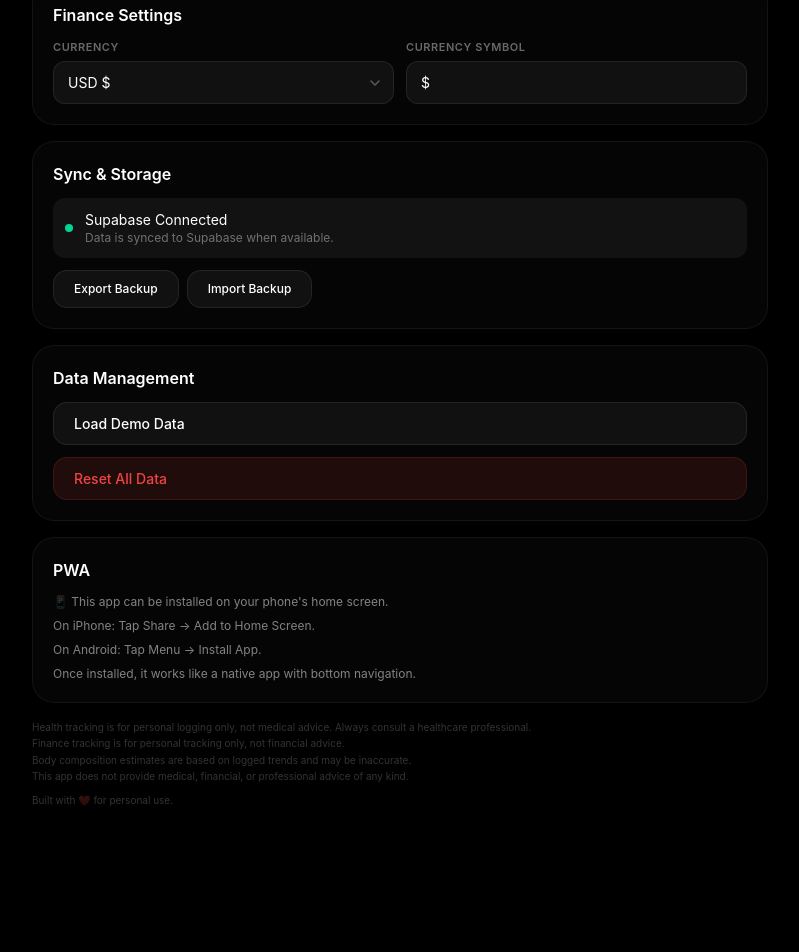
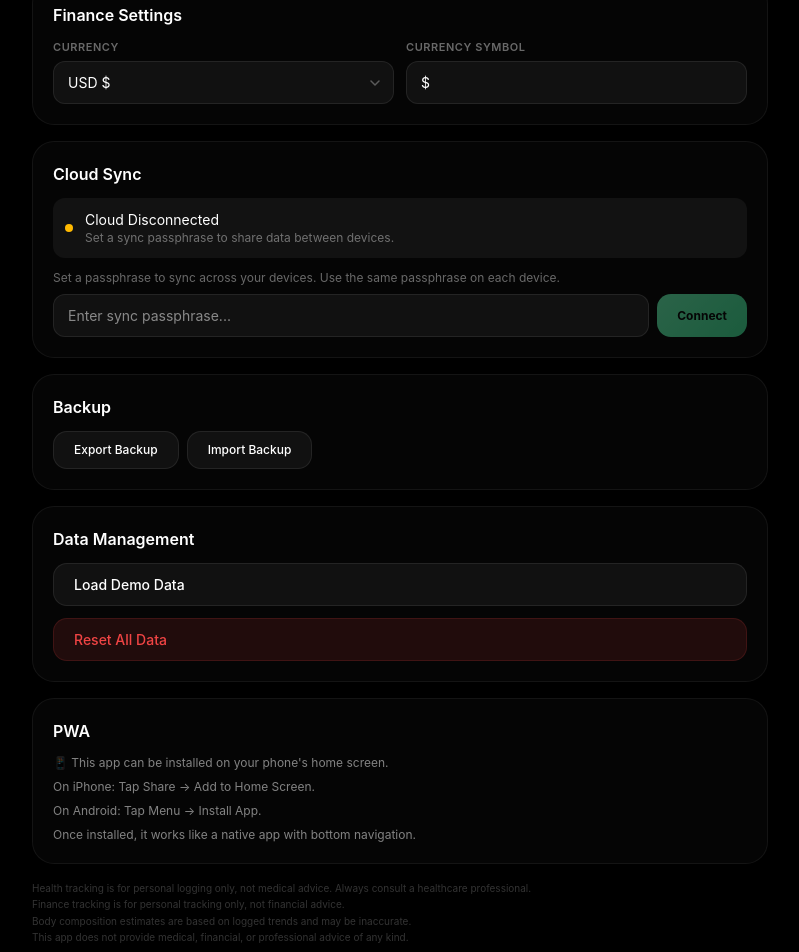
Before and after one commit to jdparker-cell/life-dashboard, a Next.js app: page /settings in a window 1280 px wide. Shown: the part 1423-2375 px from the top of the page, without its empty margins (240-1039 px from the left). Built offline with nearby package versions, Linux system fonts and the light colour scheme; no server answers.

Commit message:
Add cross-device sync with passphrase

```diff
--- a/src/app/settings/page.tsx
+++ b/src/app/settings/page.tsx
@@ -16,7 +16,8 @@ export default function SettingsPage() {
 }
 
 function SettingsDashboard() {
-  const { data, updateProfile, updateMentorSettings, updateMacroGoals, loadDemo, resetAll, exportData, importData } = useStore();
+  const { data, updateProfile, updateMentorSettings, updateMacroGoals, loadDemo, resetAll, exportData, importData, syncPassphrase, setSyncPassphrase, clearSyncPassphrase, cloudStatus } = useStore();
+  const [passphraseInput, setPassphraseInput] = useState('');
   const fileInputRef = useRef<HTMLInputElement>(null);
   const [importStatus, setImportStatus] = useState('');
   const [showResetModal, setShowResetModal] = useState(false);
@@ -213,21 +214,91 @@ function SettingsDashboard() {
         </div>
       </BentoCard>
 
-      {/* Sync & Storage */}
-      <BentoCard title="Sync & Storage">
+      {/* Cloud Sync */}
+      <BentoCard title="Cloud Sync">
         <div className="space-y-3">
-          <div className="flex items-center gap-3 p-3 rounded-xl bg-white/5">
-            <div className={`w-2 h-2 rounded-full ${hasSupabase ? 'bg-emerald-400' : 'bg-amber-400'}`} />
-            <div>
-              <div className="text-sm text-white">{hasSupabase ? 'Supabase Connected' : 'Local-Only Mode'}</div>
-              <div className="text-xs text-white/40">
-                {hasSupabase
-                  ? 'Data is synced to Supabase when available.'
-                  : 'All data stored in localStorage. Set NEXT_PUBLIC_SUPABASE_URL and NEXT_PUBLIC_SUPABASE_ANON_KEY to enable sync.'}
+          {!hasSupabase && (
+            <div className="p-3 rounded-xl bg-amber-400/10 border border-amber-400/20">
+              <div className="text-xs text-amber-400/80">
+                Supabase not configured. Set <code className="text-white/60">NEXT_PUBLIC_SUPABASE_URL</code> and{' '}
+                <code className="text-white/60">NEXT_PUBLIC_SUPABASE_ANON_KEY</code> as Vercel environment variables to enable cloud sync.
               </div>
             </div>
-          </div>
+          )}
 
+          {hasSupabase && (
+            <>
+              <div className="flex items-center gap-3 p-3 rounded-xl bg-white/5">
+                <div className={`w-2 h-2 rounded-full ${cloudStatus === 'synced' ? 'bg-emerald-400' : cloudStatus === 'error' ? 'bg-red-400' : cloudStatus === 'syncing' ? 'bg-yellow-400' : 'bg-amber-400'}`} />
+                <div>
+                  <div className="text-sm text-white">
+                    {cloudStatus === 'synced' ? 'Synced to Cloud' :
+                     cloudStatus === 'syncing' ? 'Syncing...' :
+                     cloudStatus === 'error' ? 'Sync Error' :
+                     syncPassphrase ? 'Ready to Sync' : 'Cloud Disconnected'}
+                  </div>
+                  <div className="text-xs text-white/40">
+                    {cloudStatus === 'synced' ? 'All changes are synced across devices.' :
+                     cloudStatus === 'syncing' ? 'Saving changes to the cloud...' :
+                     cloudStatus === 'error' ? 'Failed to sync. Check your connection.' :
+                     syncPassphrase ? 'Enter your passphrase to enable sync.' :
+                     'Set a sync passphrase to share data between devices.'}
+                  </div>
+                </div>
+              </div>
+
+              {syncPassphrase ? (
+                <div className="space-y-2">
+                  <div className="text-xs text-white/40">Connected with passphrase</div>
+                  <div className="flex gap-2">
+                    <input
+                      type="password"
+                      value={passphraseInput}
+                      onChange={e => setPassphraseInput(e.target.value)}
+                      onKeyDown={e => { if (e.key === 'Enter' && passphraseInput) { setSyncPassphrase(passphraseInput); setPassphraseInput(''); } }}
+                      placeholder="Change passphrase..."
+                      className="flex-1"
+                    />
+                    <button
+                      onClick={() => { setSyncPassphrase(passphraseInput); setPassphraseInput(''); }}
+                      disabled={!passphraseInput}
+                      className="btn-secondary text-xs"
+                    >
+                      Update
+                    </button>
+                  </div>
+                  <button onClick={clearSyncPassphrase} className="btn-danger text-xs">Disconnect Cloud Sync</button>
+                </div>
+              ) : (
+                <div className="space-y-2">
+                  <div className="text-xs text-white/40">Set a passphrase to sync across your devices. Use the same passphrase on each device.</div>
+                  <div className="flex gap-2">
+                    <input
+                      type="password"
+                      value={passphraseInput}
+                      onChange={e => setPassphraseInput(e.target.value)}
+                      onKeyDown={e => { if (e.key === 'Enter' && passphraseInput) { setSyncPassphrase(passphraseInput); setPassphraseInput(''); } }}
+                      placeholder="Enter sync passphrase..."
+                      className="flex-1"
+                    />
+                    <button
+                      onClick={() => { setSyncPassphrase(passphraseInput); setPassphraseInput(''); }}
+                      disabled={!passphraseInput}
+                      className="btn-primary text-xs"
+                    >
+                      Connect
+                    </button>
+                  </div>
+                </div>
+              )}
+            </>
+          )}
+        </div>
+      </BentoCard>
+
+      {/* Backup */}
+      <BentoCard title="Backup">
+        <div className="space-y-3">
           <div className="flex flex-wrap gap-2">
             <button onClick={handleExport} className="btn-secondary text-xs">Export Backup</button>
             <button onClick={handleImport} className="btn-secondary text-xs">Import Backup</button>
--- a/src/lib/store.tsx
+++ b/src/lib/store.tsx
@@ -4,7 +4,7 @@ import { createContext, useContext, useState, useEffect, useCallback, ReactNode
 import { AppData, Supplement, WaterLog, SleepLog, CaffeineLog, Goal, Task, WorkoutSession, WorkoutSet, Exercise, WeightLog, ProgressPhoto, FinanceAccount, InvestmentHolding, CryptoHolding, OtherAsset, Subscription, Order, Receipt, WishlistItem, IncomeLog, NetWorthSnapshot, GymLocation, WorkoutSplit, SupplementLog, ReadinessLog, FoodEntry, MacroGoals } from './types';
 import { generateId, today } from './utils';
 import { createDemoData } from './demoData';
-import { hasSupabase, syncToSupabase, fetchFromSupabase } from './supabase';
+import { hasSupabase, getSyncPassphrase, setSyncPassphrase as setPassphrase, clearSyncPassphrase, getUserId, loadFromCloud, saveToCloud } from './supabase';
 
 const STORAGE_KEY = 'life-dashboard-data';
 const DEFAULT_MACRO_GOALS: MacroGoals = {
@@ -61,10 +61,16 @@ function saveToStorage(data: AppData): void {
   } catch {}
 }
 
+type CloudStatus = 'idle' | 'syncing' | 'synced' | 'error';
+
 interface StoreContextType {
   data: AppData;
   synced: boolean;
+  cloudStatus: CloudStatus;
   storageMode: 'local' | 'supabase';
+  syncPassphrase: string | null;
+  setSyncPassphrase: (passphrase: string) => Promise<void>;
+  clearSyncPassphrase: () => void;
   loadDemo: () => void;
   resetAll: () => void;
   exportData: () => string;
@@ -155,35 +161,85 @@ export function StoreProvider({ children }: { children: ReactNode }) {
   const [data, setData] = useState<AppData>(EMPTY_DATA);
   const [loaded, setLoaded] = useState(false);
   const [synced, setSynced] = useState(false);
+  const [cloudStatus, setCloudStatus] = useState<CloudStatus>('idle');
+  const [syncPassphrase, setSyncPassphraseState] = useState<string | null>(null);
+
+  const doCloudSync = useCallback(async (newData: AppData) => {
+    if (!hasSupabase || !getUserId()) return;
+    setCloudStatus('syncing');
+    const ok = await saveToCloud(newData);
+    setSynced(ok);
+    setCloudStatus(ok ? 'synced' : 'error');
+  }, []);
 
   useEffect(() => {
     const stored = loadFromStorage();
-    setData(stored);
-    setLoaded(true);
-  }, []);
+    const existingPassphrase = getSyncPassphrase();
+    setSyncPassphraseState(existingPassphrase);
+
+    if (hasSupabase && existingPassphrase) {
+      loadFromCloud().then(cloudData => {
+        if (cloudData) {
+          setData(cloudData);
+          saveToStorage(cloudData);
+          setSynced(true);
+          setCloudStatus('synced');
+        } else {
+          setData(stored);
+          doCloudSync(stored);
+        }
+        setLoaded(true);
+      });
+    } else {
+      setData(stored);
+      setLoaded(true);
+    }
+  }, [doCloudSync]);
 
   const persist = useCallback((newData: AppData) => {
     setData(newData);
     saveToStorage(newData);
-    if (hasSupabase) {
-      syncToSupabase('app_data', newData).then(setSynced);
-    }
-  }, []);
+    doCloudSync(newData);
+  }, [doCloudSync]);
 
   const updateField = useCallback(<K extends keyof AppData>(key: K, value: AppData[K]) => {
     setData(prev => {
       const next = { ...prev, [key]: value };
       saveToStorage(next);
+      doCloudSync(next);
       return next;
     });
-  }, []);
+  }, [doCloudSync]);
 
   const mutate = useCallback((fn: (d: AppData) => AppData) => {
     setData(prev => {
       const next = fn(prev);
       saveToStorage(next);
+      doCloudSync(next);
       return next;
     });
+  }, [doCloudSync]);
+
+  const handleSetSyncPassphrase = useCallback(async (passphrase: string) => {
+    setPassphrase(passphrase);
+    setSyncPassphraseState(passphrase);
+    setCloudStatus('syncing');
+    const cloudData = await loadFromCloud();
+    if (cloudData) {
+      setData(cloudData);
+      saveToStorage(cloudData);
+      setSynced(true);
+      setCloudStatus('synced');
+    } else {
+      doCloudSync(data);
+    }
+  }, [data, doCloudSync]);
+
+  const handleClearSyncPassphrase = useCallback(() => {
+    clearSyncPassphrase();
+    setSyncPassphraseState(null);
+    setSynced(false);
+    setCloudStatus('idle');
   }, []);
 
   if (!loaded) {
@@ -193,7 +249,11 @@ export function StoreProvider({ children }: { children: ReactNode }) {
   const ctx: StoreContextType = {
     data,
     synced,
+    cloudStatus,
     storageMode: hasSupabase ? 'supabase' : 'local',
+    syncPassphrase,
+    setSyncPassphrase: handleSetSyncPassphrase,
+    clearSyncPassphrase: handleClearSyncPassphrase,
     loadDemo: () => persist(createDemoData()),
     resetAll: () => persist(JSON.parse(JSON.stringify(EMPTY_DATA))),
     exportData: () => JSON.stringify(data, null, 2),
--- a/src/lib/supabase.ts
+++ b/src/lib/supabase.ts
@@ -1,3 +1,6 @@
+const SYNC_PASSPHRASE_KEY = 'life-dashboard-sync-passphrase';
+const STORAGE_KEY = 'life-dashboard-data';
+
 const supabaseUrl = typeof process !== 'undefined' ? process.env.NEXT_PUBLIC_SUPABASE_URL : undefined;
 const supabaseAnonKey = typeof process !== 'undefined' ? process.env.NEXT_PUBLIC_SUPABASE_ANON_KEY : undefined;
 
@@ -16,19 +19,59 @@ if (hasSupabase) {
 
 export { supabaseClient };
 
-export async function syncToSupabase(table: string, data: any): Promise<boolean> {
-  if (!hasSupabase || !supabaseClient) return false;
-  try {
-    const { error } = await supabaseClient.from(table).upsert(data, { onConflict: 'id' });
-    return !error;
-  } catch { return false; }
+function hashPassphrase(passphrase: string): string {
+  let hash = 5381;
+  for (let i = 0; i < passphrase.length; i++) {
+    hash = ((hash << 5) + hash) + passphrase.charCodeAt(i);
+    hash = hash & hash;
+  }
+  return 'u_' + Math.abs(hash).toString(36);
 }
 
-export async function fetchFromSupabase(table: string): Promise<any[]> {
-  if (!hasSupabase || !supabaseClient) return [];
+export function getSyncPassphrase(): string | null {
+  if (typeof window === 'undefined') return null;
+  return localStorage.getItem(SYNC_PASSPHRASE_KEY);
+}
+
+export function getUserId(): string | null {
+  const passphrase = getSyncPassphrase();
+  if (!passphrase) return null;
+  return hashPassphrase(passphrase);
+}
+
+export function setSyncPassphrase(passphrase: string): void {
+  localStorage.setItem(SYNC_PASSPHRASE_KEY, passphrase);
+}
+
+export function clearSyncPassphrase(): void {
+  localStorage.removeItem(SYNC_PASSPHRASE_KEY);
+}
+
+export async function loadFromCloud(): Promise<any | null> {
+  const userId = getUserId();
+  if (!hasSupabase || !supabaseClient || !userId) return null;
   try {
-    const { data, error } = await supabaseClient.from(table).select('*');
-    if (error) return [];
-    return data || [];
-  } catch { return []; }
+    const { data, error } = await supabaseClient
+      .from('app_data')
+      .select('data')
+      .eq('user_id', userId)
+      .single();
+    if (error || !data) return null;
+    return data.data;
+  } catch {
+    return null;
+  }
 }
+
+export async function saveToCloud(appData: any): Promise<boolean> {
+  const userId = getUserId();
+  if (!hasSupabase || !supabaseClient || !userId) return false;
+  try {
+    const { error } = await supabaseClient
+      .from('app_data')
+      .upsert({ user_id: userId, data: appData, updated_at: new Date().toISOString() });
+    return !error;
+  } catch {
+    return false;
+  }
+}
```
Also changed, not shown: 2 other files (tests, documents, lock files or other folders).
